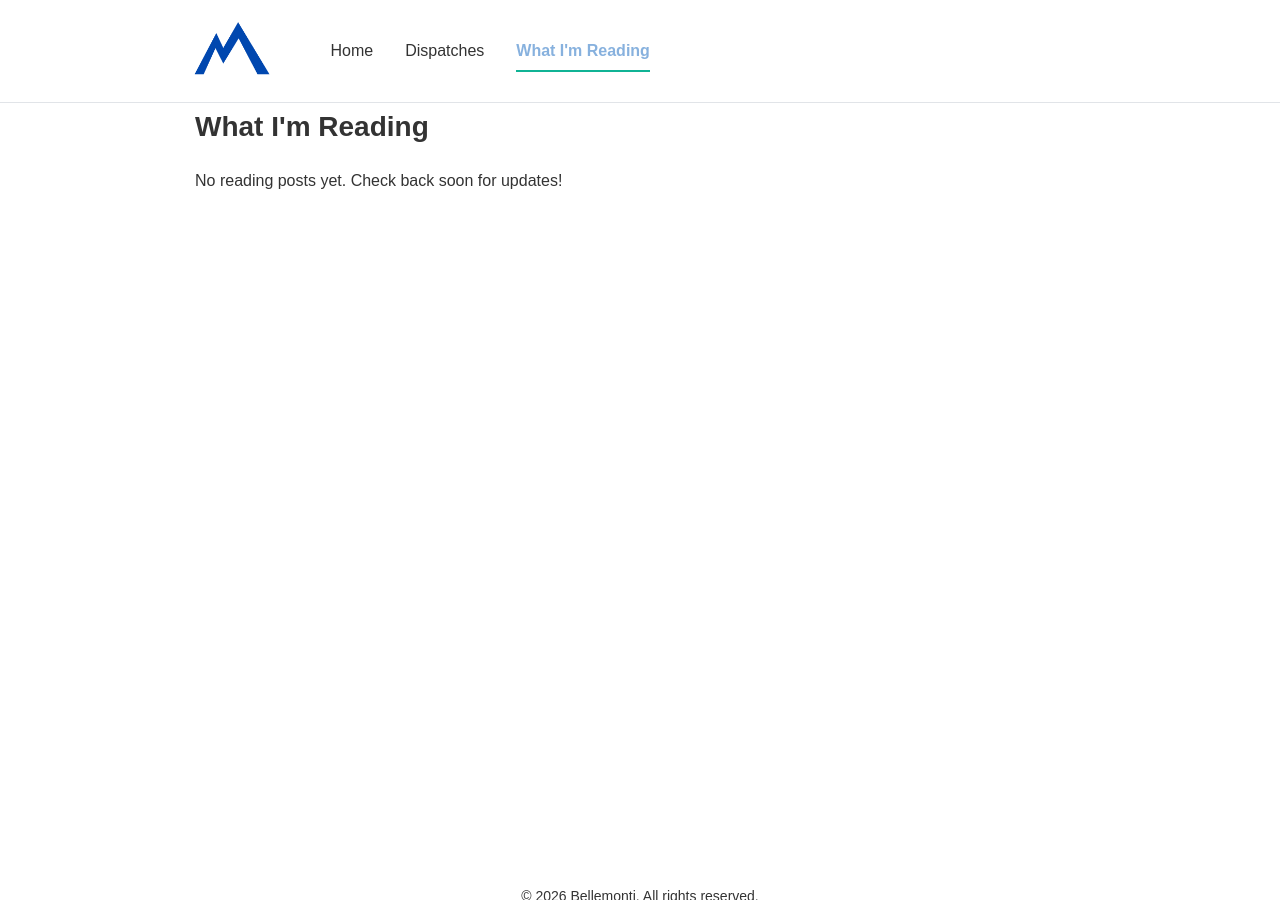
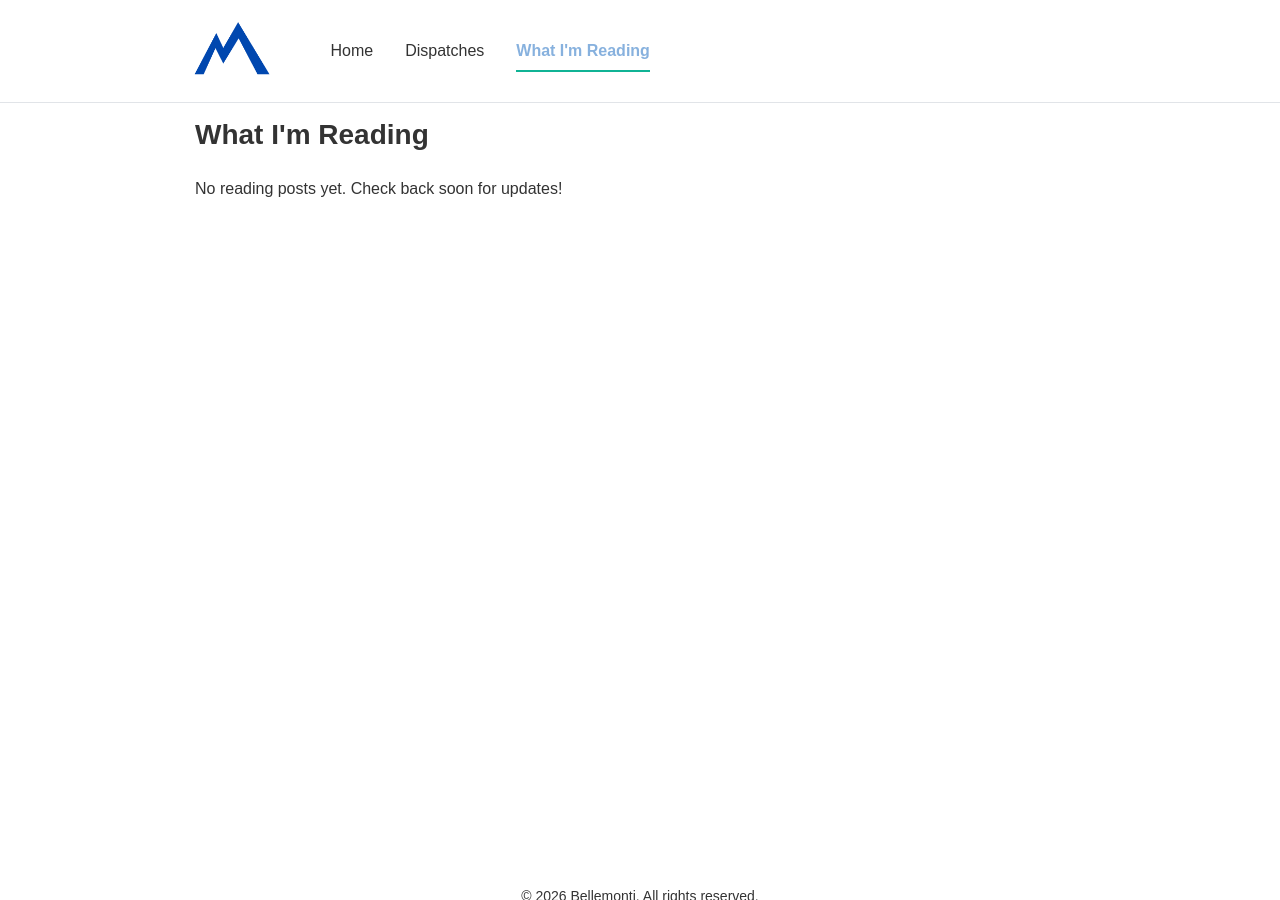
Before and after one commit to gibbygee/bellemonti-website, a Jekyll site: the page built from _pages/reading.md, in a window 1280 px wide and 900 px high. Built offline with Jekyll 4.4.1, drawn with Linux system fonts in a browser that asks for light colours.

Commit message:
Standardize page title sizing and alignment across all pages
- Set Welcome heading to 28px to match Dispatches and Reading pages
- Add consistent 8px top padding to all page headers
- Add 5px top padding to all h1 titles
- Ensure all page titles align at same vertical position (13px from top)

🤖 Generated with [Claude Code](https://claude.com/claude-code)

Co-Authored-By: Claude Sonnet 4.5 <noreply@anthropic.com>

```diff
--- a/_pages/reading.md
+++ b/_pages/reading.md
@@ -5,6 +5,10 @@ permalink: /reading/
 ---
 
 <style>
+  .page-header {
+    padding-top: 8px;
+  }
+
   .page-header h1 {
     font-size: 28px;
     padding-top: 5px;
--- a/_sass/_home.scss
+++ b/_sass/_home.scss
@@ -19,7 +19,8 @@
   h1 {
     margin-top: 0;
     margin-bottom: 0;
-    font-size: 38px;
+    font-size: 28px;
+    padding-top: 5px;
   }
 }
 
```
Also changed, not shown: _pages/blog.md (+4 -0 lines).
